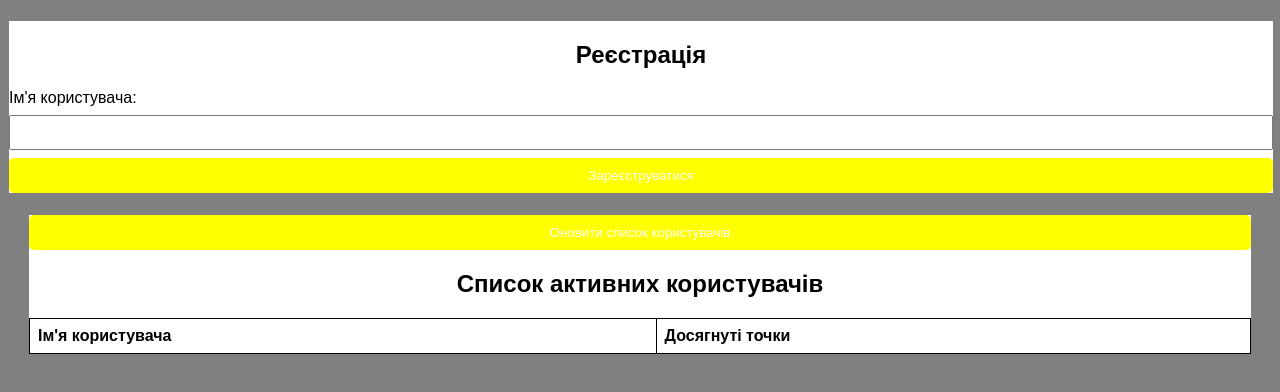
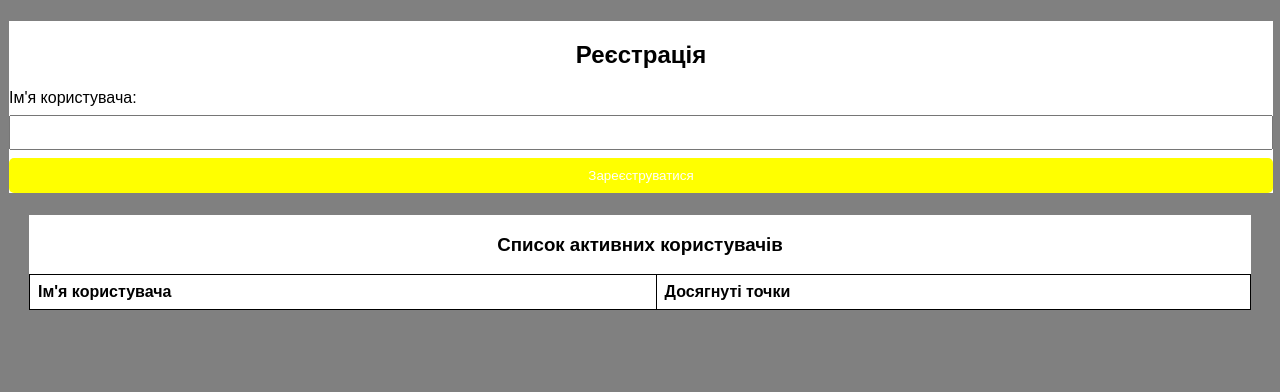
Before and after one commit to sarenis/mapapp, a plain HTML site: page index.html in a window 1280 px wide. Drawn offline with nearby package versions, Linux system fonts and the light colour scheme.

Commit message:
Update index.html

```diff
--- a/index.html
+++ b/index.html
@@ -17,6 +17,7 @@
     <div id="user-info" class="container" style="display:none;">
         <h3>Ласкаво просимо, <span id="display-username"></span>!</h3>
         <p>Досягнуті точки: <span id="points-reached">0</span></p>
+        <button onclick="clearUsers()">Очистити всіх користувачів</button>
     </div>
     <div id="map" style="display:none; height: 400px;"></div>
     <div id="controls" class="container" style="display:none;">
@@ -25,8 +26,7 @@
         <button onclick="generateRandomPoint()">Генерувати</button>
     </div>
     <div class="container">
-        <button onclick="updateUserList()">Оновити список користувачів</button>
-        <h2>Список активних користувачів</h2>
+        <h3>Список активних користувачів</h3>
         <table id="user-table">
             <thead>
                 <tr>
@@ -35,6 +35,7 @@
                 </tr>
             </thead>
             <tbody>
+                <!-- Користувачі будуть додані тут -->
             </tbody>
         </table>
     </div>
```
